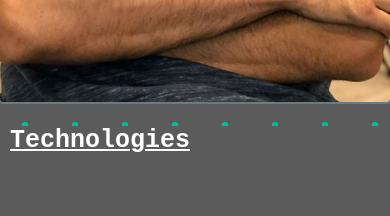
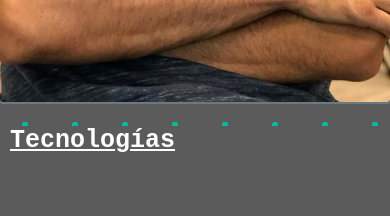
Before and after one commit to Fran-Lopez-Laperal/portfolio-2023, a React (Create React App) app: page /#/ in a window 390 px wide. Shown: the part 1500-1716 px from the top of the page. Built offline with nearby package versions, Linux system fonts and the light colour scheme.

Commit message:
responsive movil technologies

```diff
--- a/src/components/HardSkills/HardSkills.js
+++ b/src/components/HardSkills/HardSkills.js
@@ -15,7 +15,7 @@ import mysql from '../../assets/images/mysql.png'
 function HardSkills() {
     return (
         <div className="hard-skills">
-            <p className='letters-head-section'>Technologies</p>
+            <p className='letters-head-section'>Tecnologías</p>
             <div className='div-container'>
                 <div className='tech-container'>
                     <figure className='react-logo'>
```
